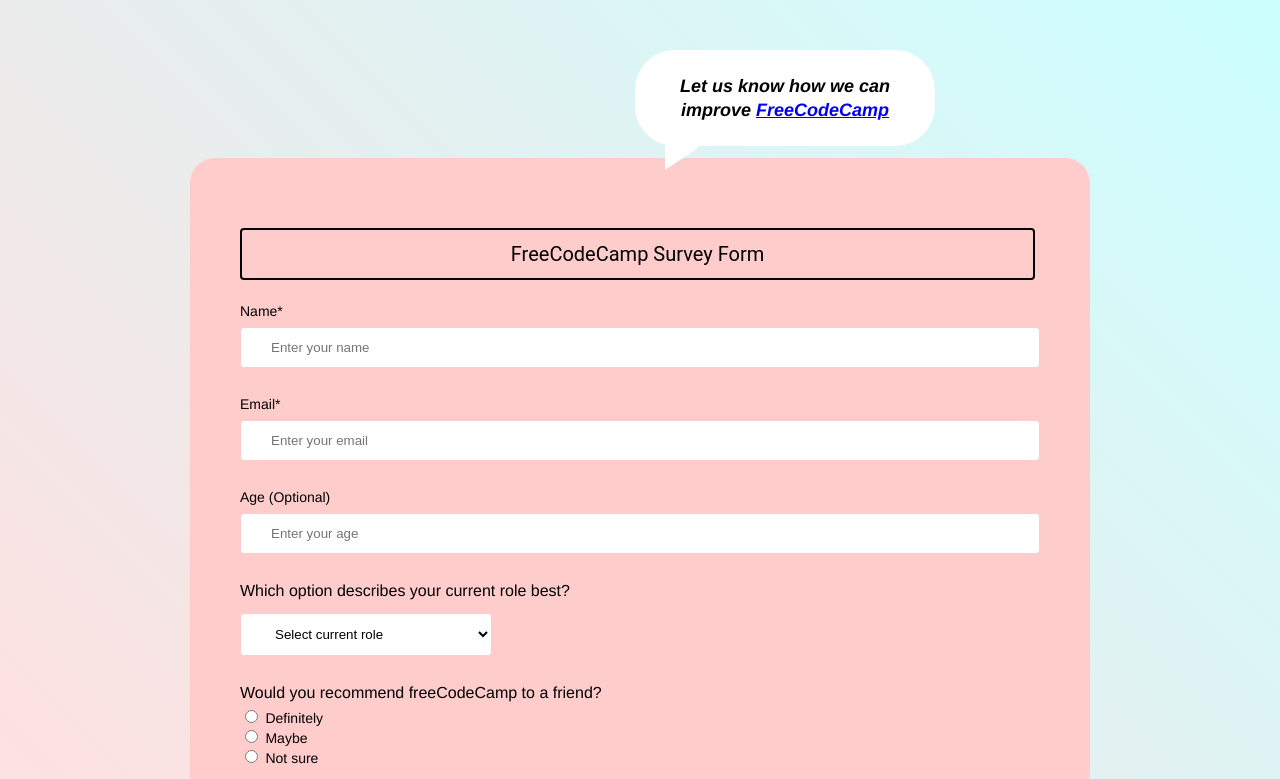
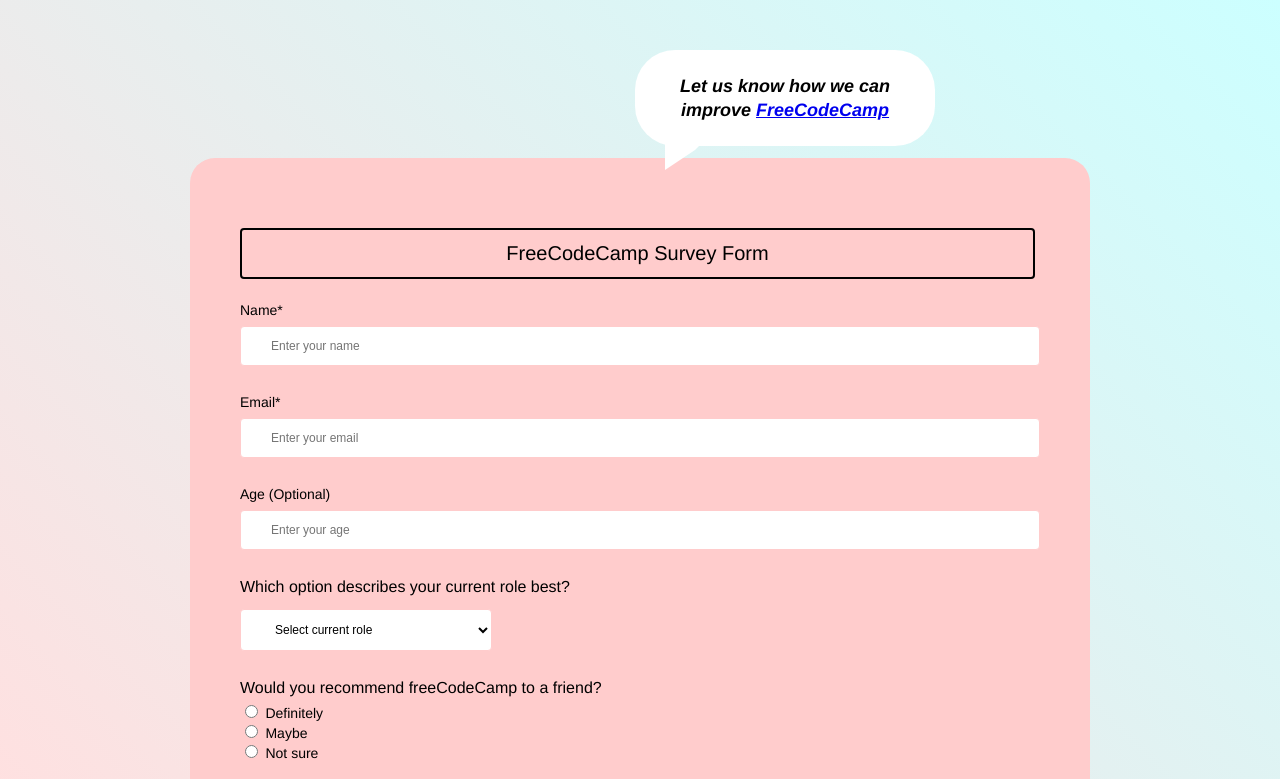
Before and after one commit to xiunhoxiu/fcc-survey-form, a plain HTML site: page index.html in a window 1280 px wide. Shown: the top 779 px of the page. Drawn offline with Linux system fonts and the light colour scheme.

Commit message:
font changes

```diff
--- a/stylesheet.css
+++ b/stylesheet.css
@@ -9,7 +9,7 @@
 body {
     background: linear-gradient(45deg,#ffe0e0,#ccffff);
     background-attachment: fixed;
-    font-family: Helvetica, sans-serif;
+    font-family: 'Helvetica', 'sans-serif';
     min-width: 300px;
     margin: 50px 50px;
     font-size: 1rem;
@@ -56,7 +56,7 @@ body {
   border-radius: 4px;
   padding: 12px 20px;
   font-size: 20px;
-  font-family: Roboto, sans-serif;
+  font-family: 'Helvetica', 'sans-serif';
   text-align: center;
 }
 
@@ -86,6 +86,7 @@ body {
   border-radius: 4px;
   box-sizing: border-box;
   margin: 8px 0;
+  font-size: 12px;
 }
 
 
```
